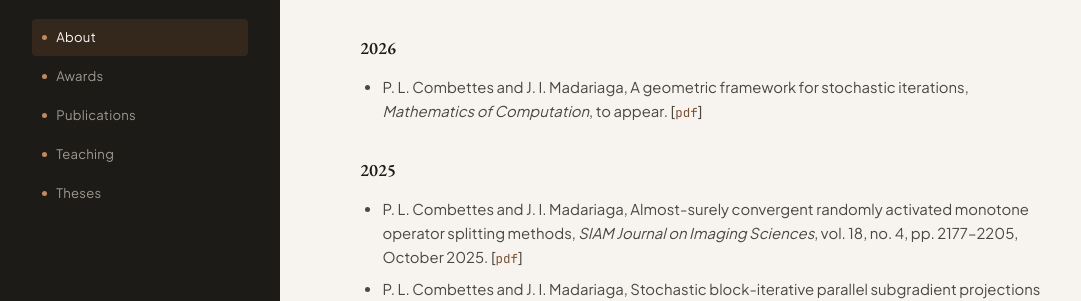
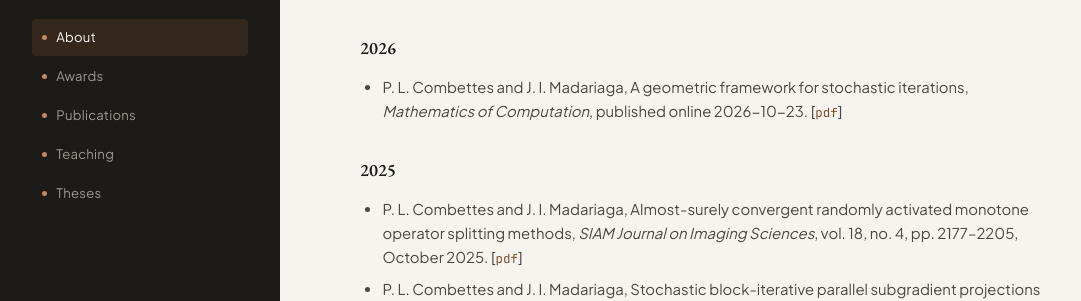
Before and after one commit to jmadariagar/jmadariagar.github.io, a Jekyll site: the page index.html, which Jekyll copies as it is, in a window 1280 px wide and 900 px high, scrolled down 1463 px. Shown: the part 158-459 px from the top of the window, without its empty margins (0-1081 px from the left). Built offline with Jekyll 4.4.1, drawn with Linux system fonts in a browser that asks for light colours.

Commit message:
Update publication details for 2026

```diff
--- a/index.html
+++ b/index.html
@@ -687,7 +687,7 @@
 <div class="pub-year-group">
   <div class="pub-year">2026</div>
   <ul class="pub-list">
-    <li>P. L. Combettes and J. I. Madariaga, A geometric framework for stochastic iterations, <em>Mathematics of Computation</em>, to appear. [<a href="https://javier.madariaga.cl/media/moc1.pdf" target="_blank">pdf</a>]</li>
+    <li>P. L. Combettes and J. I. Madariaga, A geometric framework for stochastic iterations, <em>Mathematics of Computation</em>, published online 2026-10-23. [<a href="https://javier.madariaga.cl/media/moc1.pdf" target="_blank">pdf</a>]</li>
   </ul>
 </div>
       <!-- 2025 -->
```
